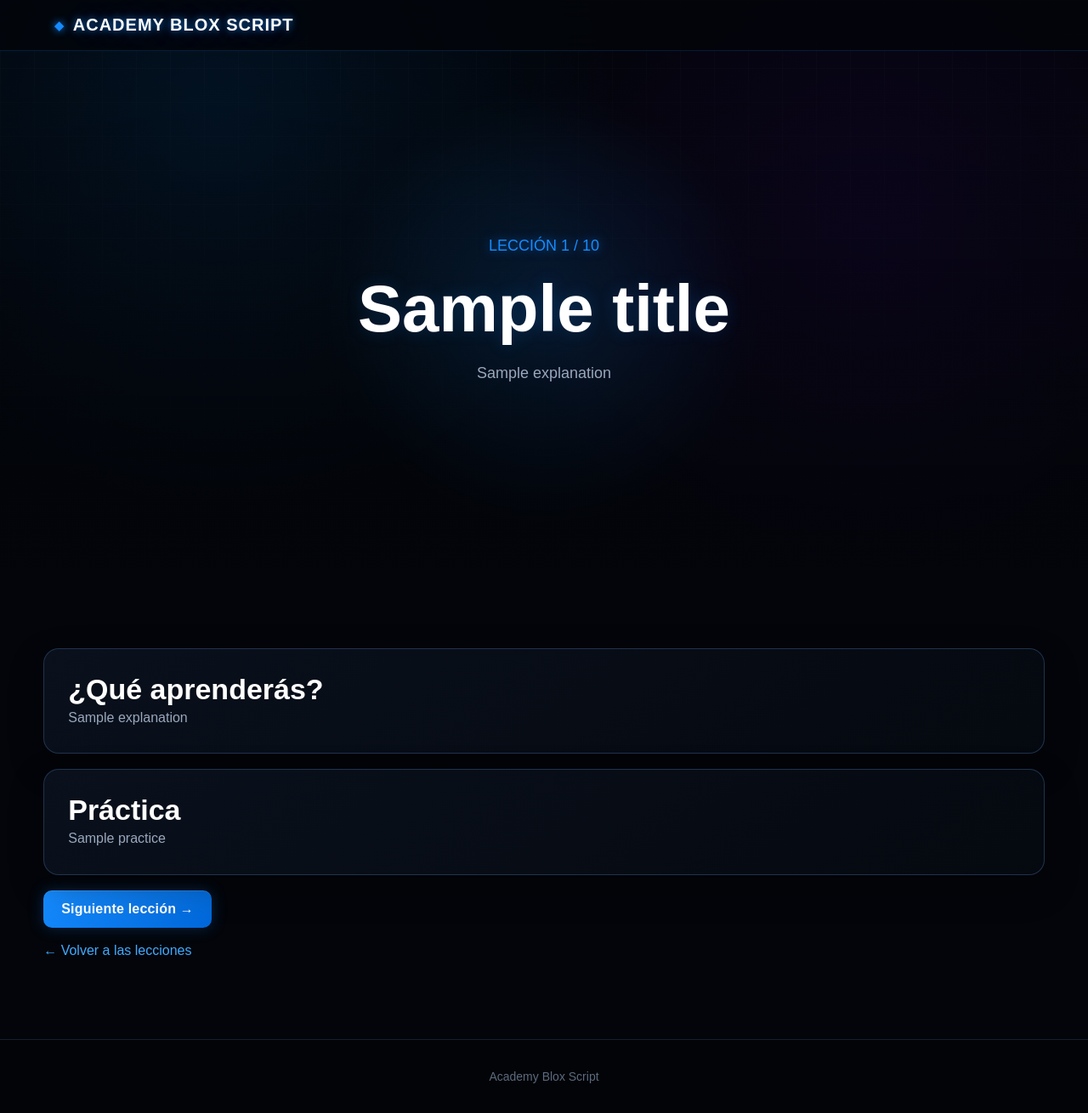
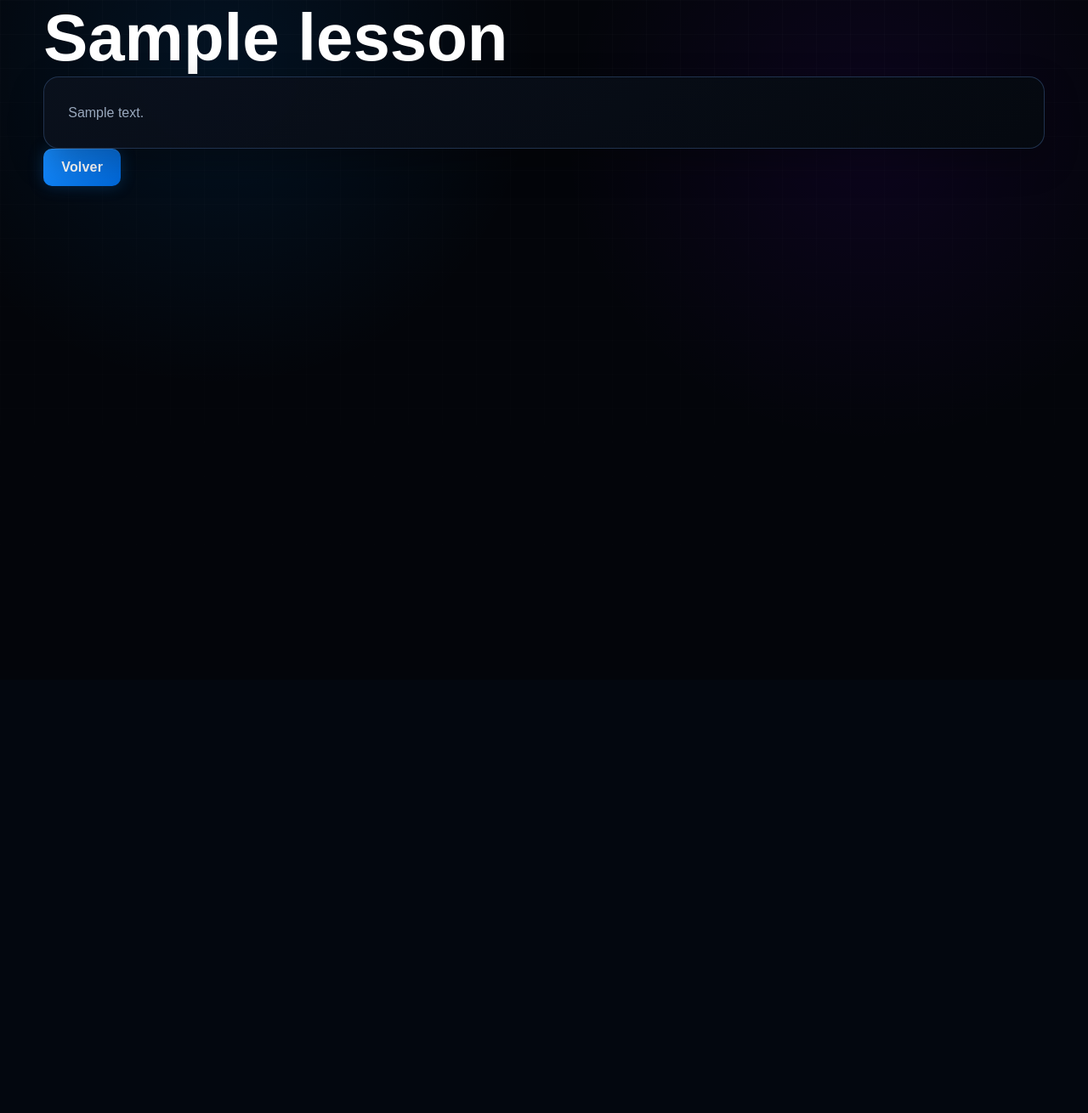
Before and after one commit to jaumecapopalacios-gif/academy-blox-script, a Flask app: template templates/lesson.html in a window 1280 px wide. Shown: the whole page at 85% size. After the commit the page ends 241 px from the top, so only its background shows below. Run offline with Flask 3, Linux system fonts and the light colour scheme; the template is opened without the code that fills it: most values are stand-ins (such as "Sample title", 1, 10 or a date in 2020).

Commit message:
Update lesson.html

```diff
--- a/templates/lesson.html
+++ b/templates/lesson.html
@@ -1,129 +1,43 @@
 <!DOCTYPE html>
-<html lang="es">
+
+<html>
 
 <head>
-    <meta charset="UTF-8">
-    <meta name="viewport" content="width=device-width, initial-scale=1.0">
 
-    <title>{{ title }} | Academy Blox Script</title>
+<link rel="stylesheet" href="{{url_for('static',filename='style.css')}}">
 
-    <link rel="stylesheet" href="{{ url_for('static', filename='style.css') }}">
 </head>
+
 
 <body>
 
-<header>
-
-    <div class="logo">
-        ACADEMY BLOX SCRIPT
-    </div>
-
-</header>
-
-
-<section class="hero">
 
 <div class="container">
 
-        <p class="blue">
-            LECCIÓN {{ number }} / {{ total }}
-        </p>
 
 <h1>
-            {{ title }}
+{{lesson.title}}
 </h1>
 
-        <p>
-            {{ explanation }}
-        </p>
-
-    </div>
-
-</section>
-
-
-<section class="lessons">
-
-    <div class="container">
 
 <div class="card">
 
-            <h2>
-                ¿Qué aprenderás?
-            </h2>
+<p>
+{{lesson.content}}
+</p>
 
-            <p>
-                {{ explanation }}
-            </p>
 
 </div>
 
 
-        <br>
+<a class="button" href="/">
+Volver
+</a>
 
-
-        <div class="card">
-
-            <h2>
-                Práctica
-            </h2>
-
-            <p>
-                {{ practice }}
-            </p>
 
 </div>
 
 
-        <br>
-
-
-        <div>
-
-            {% if number > 1 %}
-
-            <a
-                href="{{ url_for('lesson', number=number-1) }}"
-                class="button"
-            >
-                ← Lección anterior
-            </a>
-
-            {% endif %}
-
-
-            {% if number < total %}
-
-            <a
-                href="{{ url_for('lesson', number=number+1) }}"
-                class="button"
-            >
-                Siguiente lección →
-            </a>
-
-            {% endif %}
-
-        </div>
-
-
-        <br>
-
-
-        <a href="{{ url_for('index') }}">
-            ← Volver a las lecciones
-        </a>
-
-    </div>
-
-</section>
-
-
-<footer>
-
-    Academy Blox Script
-
-</footer>
-
 </body>
 
 </html>
```
Lines whose indentation alone changed are shown as unchanged.
